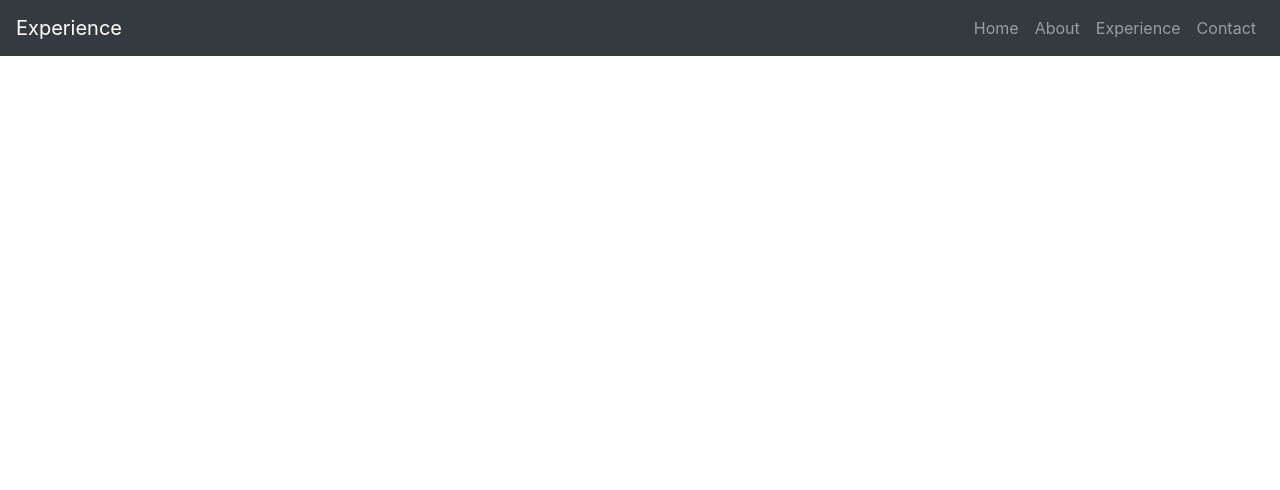
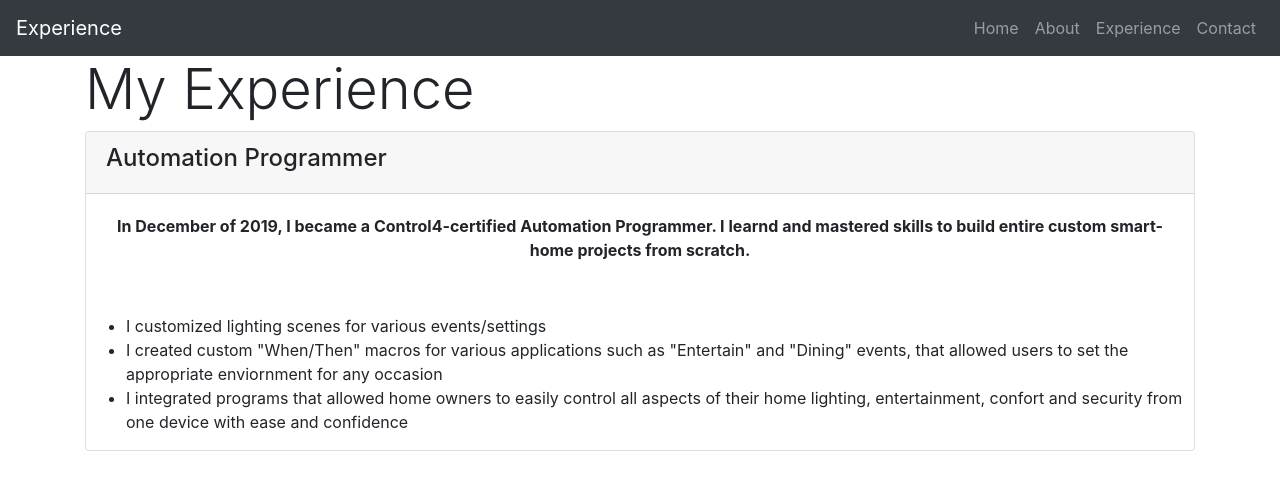
Before and after one commit to dbreznay/explosivo-portfolio-responsivo, a plain HTML site: page experience.html in a window 1280 px wide. Drawn offline with nearby package versions, Linux system fonts and the light colour scheme.

Commit message:
Created card sections to my expierence page and included info about past/current jobs with unordered lists

```diff
--- a/experience.html
+++ b/experience.html
@@ -33,6 +33,28 @@
           </ul>
         </div>
     </nav>
+
+    <main class="container">
+         <h1 class="display-4">My Experience</h1>
+
+           <section class="card">
+              <figure class="card-header">
+                  <h4>Automation Programmer</h4>
+              </figure>
+           <blockquote class="card-body text-center">
+                  <strong><p>In December of 2019, I became a Control4-certified Automation
+                    Programmer. I learnd and mastered skills to build entire custom smart-home projects
+                    from scratch.
+                  </p></strong>
+               </blockquote>
+               <ul>
+                 <li>I customized lighting scenes for various events/settings</li>
+                 <li>I created custom "When/Then" macros for various applications such as "Entertain" and "Dining" events, that allowed users to set the appropriate enviornment for any occasion</li>
+                 <li>I integrated programs that allowed home owners to easily control all aspects
+                of their home lighting, entertainment, confort and security from one device with ease and confidence </li>
+               </ul>
+          </section>
+     </main>
     <script src="https://ajax.googleapis.com/ajax/libs/jquery/3.5.1/jquery.min.js"></script>
     <script src="https://cdnjs.cloudflare.com/ajax/libs/popper.js/1.16.0/umd/popper.min.js"></script>
     <script src="https://maxcdn.bootstrapcdn.com/bootstrap/4.4.1/js/bootstrap.min.js"></script>
```
Also changed, not shown: assets/portfolio.css (+0 -8 lines).
